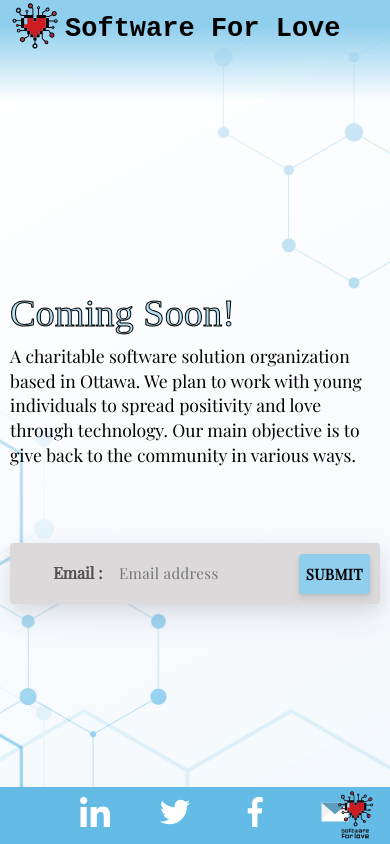
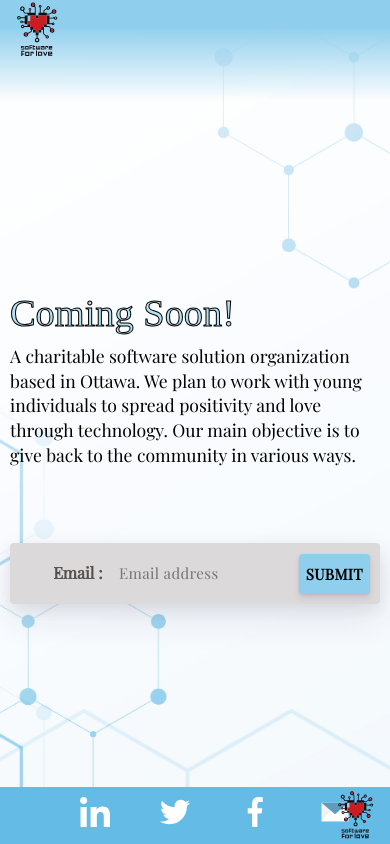
Before and after one commit to Software-For-Love/software-for-love-coming-soon, a Gatsby site: page / in a window 390 px wide. Built offline with nearby package versions, Linux system fonts and the light colour scheme; Gatsby itself is replaced by a stand-in of ours; a web font is replaced by a local one.

Commit message:
Changes to the Website Header
Removed the header title and changed the software for love logo.

```diff
--- a/src/components/Header.js
+++ b/src/components/Header.js
@@ -2,8 +2,8 @@ import React from 'react';
 import { Link } from 'gatsby';
 // import Menu from './Menu';
 // import Hamburger from './Hamburger';
-import logo from '../images/softwareforlove.svg';
-import logoMobile from '../images/softwareforlove.svg';
+import logo from '../images/softwareforlove1.svg';
+import logoMobile from '../images/softwareforlove1.svg';
 //import MenuMobile from './MenuMobile';
 
 class Header extends React.Component {
@@ -29,7 +29,7 @@ class Header extends React.Component {
               <img alt="Figurit Homepage" src={logo} />
             </Link>
           </div>
-        <h1> Software For Love </h1>
+        {/* <h1> Software For Love </h1> */}
           <div className="logo-mobile">
             <Link to="/">
               <img alt="Figurit Homepage" src={logoMobile} />
--- a/src/components/SEO.js
+++ b/src/components/SEO.js
@@ -16,7 +16,7 @@ const SEO = props => (
           title={title}
           titleTemplate={`%s - ${data.site.siteMetadata.title}`}
           link={[
-            { rel: 'shortcut icon', type: 'image/png', href: `${favicon}` },
+            { rel: 'shortcut icon', type: 'image/svg', href: `${favicon}` },
           ]}
         />
       );
--- a/src/scss/components/_header.scss
+++ b/src/scss/components/_header.scss
@@ -12,25 +12,25 @@
     align-items: center;
 
 
-      h1{
+      // h1{
 
-        color: black;
-        margin:auto;
-        max-width: 500px;
-        font-family:monospace;
-        font-size: 37px;
-        position: absolute;
-        font-weight: bold;
-        left: 4%; top:1%; right: 0;
+      //   color: black;
+      //   margin:auto;
+      //   max-width: 500px;
+      //   font-family:monospace;
+      //   font-size: 37px;
+      //   position: absolute;
+      //   font-weight: bold;
+      //   left: 4%; top:1%; right: 0;
 
-        @media screen and (max-width: 562.7px) {
-        padding-top: 9.2px;
-        font-size: 27px;
-        position: absolute;
-        font-weight: bold;
-        left: 4%; top:0.5%; right: 0;
-      }
-        }
+      //   @media screen and (max-width: 562.7px) {
+      //   padding-top: 9.2px;
+      //   font-size: 27px;
+      //   position: absolute;
+      //   font-weight: bold;
+      //   left: 4%; top:0.5%; right: 0;
+      // }
+      //   }
     }
   .header-social {
     height: inherit;
--- a/src/scss/components/_logo.scss
+++ b/src/scss/components/_logo.scss
@@ -1,6 +1,6 @@
 .logo {
   display: none;
-  padding-top: 10px;
+  padding-top: 32px;
   -moz-box-sizing: border-box;
   -webkit-box-sizing: border-box;
   box-sizing: border-box;
@@ -32,6 +32,7 @@
 .logo-mobile {
   display: block;
   width: 30px;
+  padding-top: 10px;
   @include media-breakpoint-up(sm) {
     display: none;
   }
```
